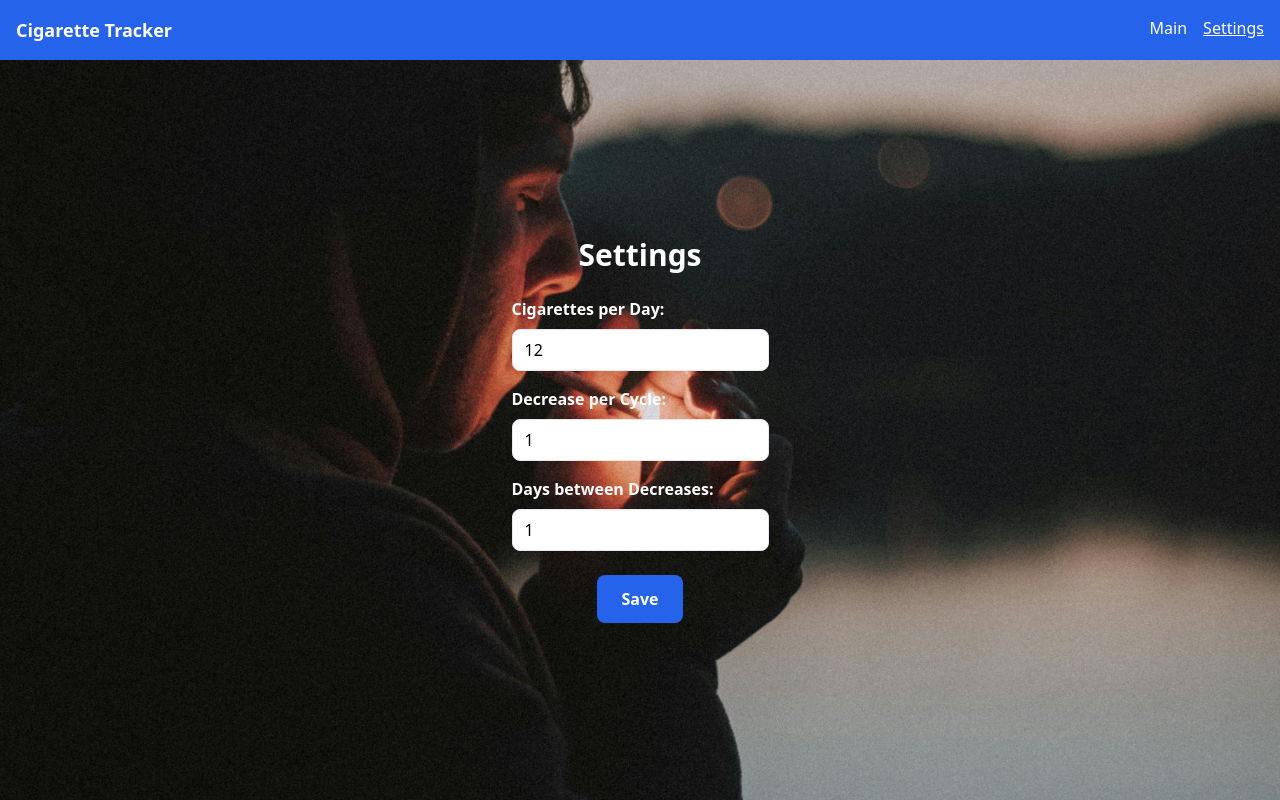
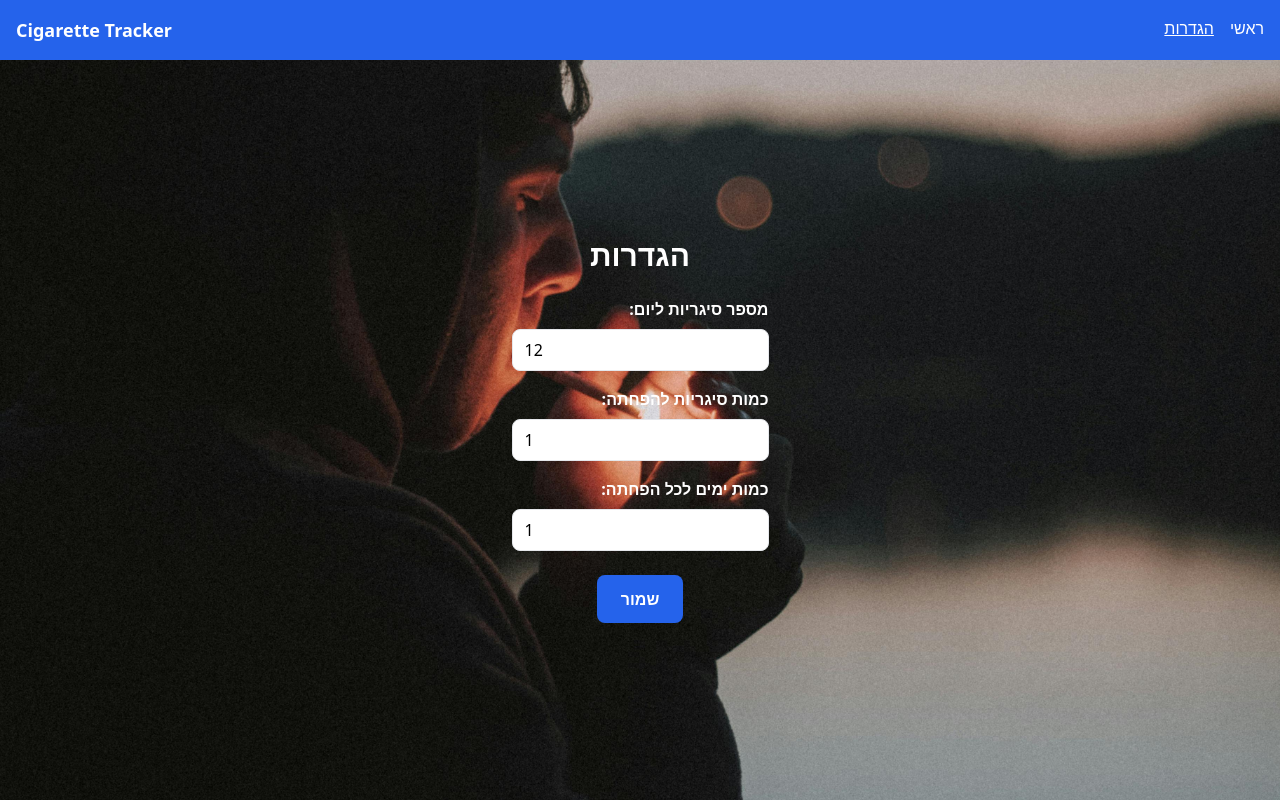
Before and after one commit to leeya018/sigarate, a Next.js app: page /settings in a window 1280 px wide. Built offline with nearby package versions, Linux system fonts and the light colour scheme.

Commit message:
to hebrew

```diff
--- a/src/app/layout.tsx
+++ b/src/app/layout.tsx
@@ -24,7 +24,7 @@ export default function RootLayout({
   children: React.ReactNode;
 }>) {
   return (
-    <html lang="en">
+    <html lang="he" className="rtl">
       <body
         className={`${geistSans.variable} ${geistMono.variable} antialiased w-screen h-screen bg-sigarate bg-center bg-cover `}
       >
--- a/src/app/page.tsx
+++ b/src/app/page.tsx
@@ -68,7 +68,7 @@ const Main = () => {
       <Header />
       <main className="flex-grow flex flex-col justify-center items-center text-center px-4">
         <h1 className="text-3xl font-bold mb-4">
-          Cigarettes You Can Smoke Today:
+          מספר סיגריות שניתן לעשן היום
         </h1>
         <div className="text-6xl font-bold -600 mb-6">{cigarettesLeft}</div>
         {cigarettesLeft > 0 && (
@@ -76,7 +76,7 @@ const Main = () => {
             onClick={handleDecrement}
             className="bg-blue-600 text-white px-6 py-3 rounded-lg font-semibold hover:bg-blue-700"
           >
-            Smoke 1
+            לוקח סיגריה
           </button>
         )}
       </main>
--- a/src/app/settings/page.tsx
+++ b/src/app/settings/page.tsx
@@ -29,10 +29,10 @@ const Settings = () => {
     <div className="h-screen w-screen overflow-hidden flex flex-col text-white">
       <Header />
       <main className="flex-grow flex flex-col justify-center items-center text-center px-4">
-        <h1 className="text-3xl font-bold mb-6">Settings</h1>
+        <h1 className="text-3xl font-bold mb-6">הגדרות</h1>
         <div className="mb-4 max-w-xs">
-          <label className="block text-left font-semibold mb-2">
-            Cigarettes per Day:
+          <label className="block text-right font-semibold mb-2">
+            :מספר סיגריות ליום
           </label>
           <input
             type="number"
@@ -50,8 +50,8 @@ const Settings = () => {
           />
         </div>
         <div className="mb-4 max-w-xs">
-          <label className="block text-left font-semibold mb-2">
-            Decrease per Cycle:
+          <label className="block text-right font-semibold mb-2">
+            :כמות סיגריות להפחתה
           </label>
           <input
             type="number"
@@ -64,8 +64,8 @@ const Settings = () => {
           />
         </div>
         <div className="mb-6 max-w-xs">
-          <label className="block text-left font-semibold mb-2">
-            Days between Decreases:
+          <label className="block text-right font-semibold mb-2">
+            :כמות ימים לכל הפחתה
           </label>
           <input
             type="number"
@@ -83,7 +83,7 @@ const Settings = () => {
             hasChange ? "bg-blue-600 hover:bg-blue-700" : "bg-gray-600 "
           }  text-white px-6 py-3 rounded-lg font-semibold`}
         >
-          Save
+          שמור
         </button>
       </main>
     </div>
--- a/src/components/Header.tsx
+++ b/src/components/Header.tsx
@@ -17,18 +17,18 @@ const Header = () => {
     <header className="bg-blue-600 text-white p-4">
       <nav className="container mx-auto flex justify-between">
         <div className="text-lg font-bold">Cigarette Tracker</div>
-        <ul className="flex space-x-4">
+        <ul className="flex space-x-4 ">
           <li>
-            <Link href="/" className={`hover:underline ${isActive("/")}`}>
-              Main
+            <Link
+              href="/settings"
+              className={`hover:underline  ${isActive("/settings")}`}
+            >
+              הגדרות
             </Link>
           </li>
           <li>
-            <Link
-              href="/settings"
-              className={`hover:underline ${isActive("/settings")}`}
-            >
-              Settings
+            <Link href="/" className={`hover:underline  ${isActive("/")}`}>
+              ראשי
             </Link>
           </li>
         </ul>
```
